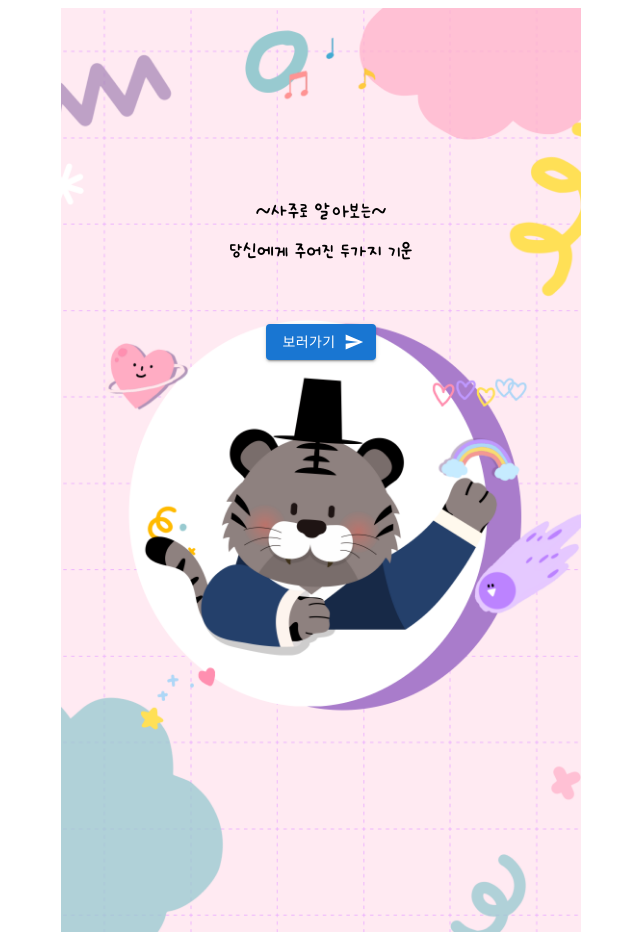
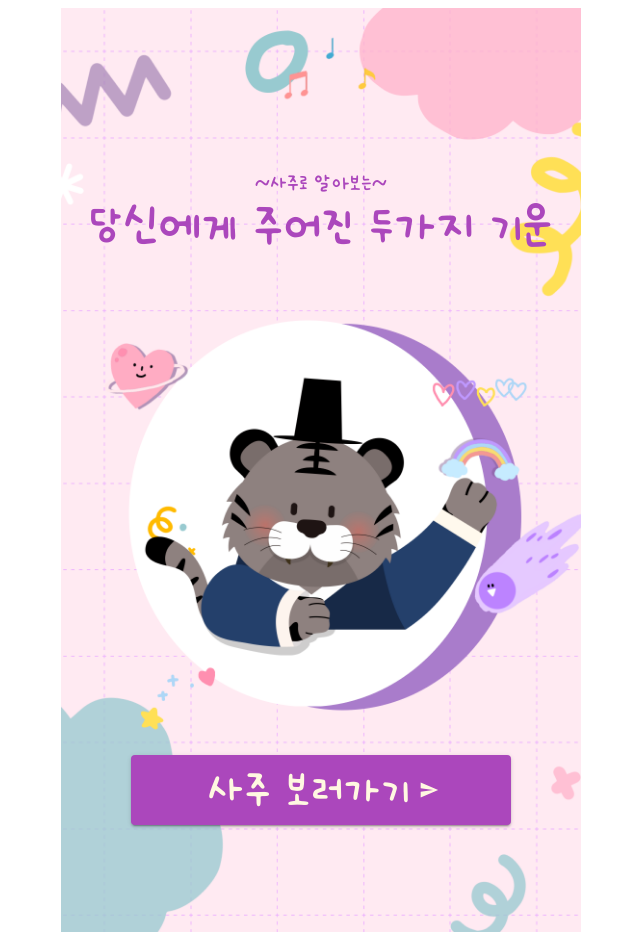
Before and after one commit to ggyu777/Saju_Manse, a React (Create React App) app in the folder client/: page /intro in a window 1280 px wide. Shown: the whole page, without its empty margins (319-959 px from the left). Built offline with nearby package versions, Linux system fonts and the light colour scheme.

Commit message:
텍스트,버튼 컬러 & 사이즈 조정

```diff
--- a/client/src/Card.css
+++ b/client/src/Card.css
@@ -10,7 +10,7 @@
 .text-wrap{
     position: absolute;
     width: 480px;
-    top: 30%;
+    top: 20%;
 	left: 50%;
     transform: translate( -50%, -50% );
 }
--- a/client/src/Intro.jsx
+++ b/client/src/Intro.jsx
@@ -3,14 +3,58 @@ import {  Typography,Container } from '@material-ui/core';
 import Button from '@mui/material/Button';
 import SendIcon from '@mui/icons-material/Send';
 import IntroIMG from './image/IntroIMG.png';
+import { purple,amber } from '@mui/material/colors'
 import './Card.css';
+import { createTheme ,ThemeProvider} from '@mui/material/styles';
+import { withStyles } from "@material-ui/core/styles";
+
 
 const Intro = () => {
     function handleClick(){
         window.location.href = "/user"
     }
     // 클릭 시 /user로 링크 이동
-//
+
+
+const styles = {
+  /*"&.MuiButton-root": {
+        border: "2px black solid"
+  },*/
+  "&.MuiButton-text": {
+        color: amber[100]
+  },
+  "&.MuiButton-contained": {
+        color: amber[50]
+  },
+  // 박스 안쪽 텍스트 컬러
+  "&.MuiButton-outlined": {
+        color: amber[100]
+  }
+};
+
+const purpleTheme = createTheme({
+    palette: {
+      primary: {
+        light: purple[300],
+        main: purple[400],
+        dark: purple[300],
+        contrastText: '#fff',
+
+      },
+      secondary: {
+        light: '#ff7961',
+        main: '#f44336',
+        dark: '#ba000d',
+        contrastText: '#000',
+      },
+    },
+  });
+  const PurpleTextTypography = withStyles({
+    root: {
+      color: purple[400]
+    }
+  })(Typography);
+
     return (
 
         <main>
@@ -18,20 +62,21 @@ const Intro = () => {
             <div class="card">
 
             <img src = {IntroIMG} style={{maxWidth:'520px'}} />
-                <div class="text-wrap">
+                <div class="text-wrap" style={{ top:'240px'}}>
 
-                <p><span id='HSYouji_font'>
+                <PurpleTextTypography id='HSYouji_font' theme={purpleTheme}  >
                                     ~사주로 알아보는~ <br/>
-                            </span></p>
-                <p><span id='HSYouji_font' fontSize='10px'>
+                            </PurpleTextTypography>
+              <PurpleTextTypography id='HSYouji_font' theme={purpleTheme} style={{ fontSize:'40px'}}>
                                     당신에게 주어진 두가지 기운
-                            </span></p>
-
-                            <Typography variant="h1" align='center' >
-                                <Button variant="contained" onClick={handleClick} endIcon={<SendIcon />}>
-                                    보러가기
+                            </PurpleTextTypography>
+                              <ThemeProvider theme={purpleTheme}>
+                                <Button sx={styles} variant="contained" id='HSYouji_font'
+                                        style={{ top:'500px', width: '380px', height: '70px', fontSize: '35px'}}
+                                        onClick={handleClick} endIcon={<SendIcon />}>
+                                    사주 보러가기
                                 </Button>
-                            </Typography>
+                              </ThemeProvider>
 
                 </div>
             </div>
```
Also changed, not shown: 1 other file (tests, documents, lock files or other folders).
